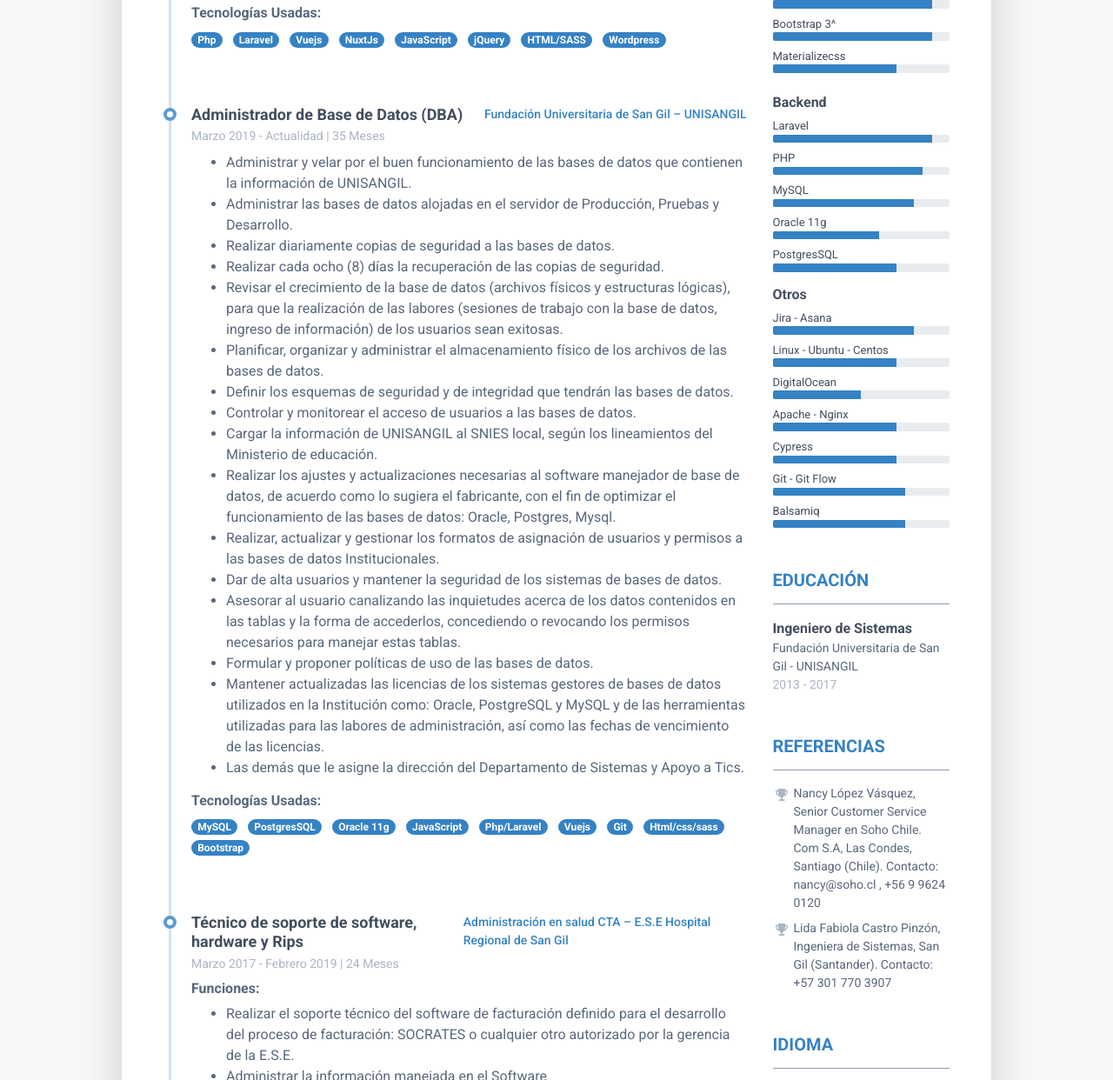
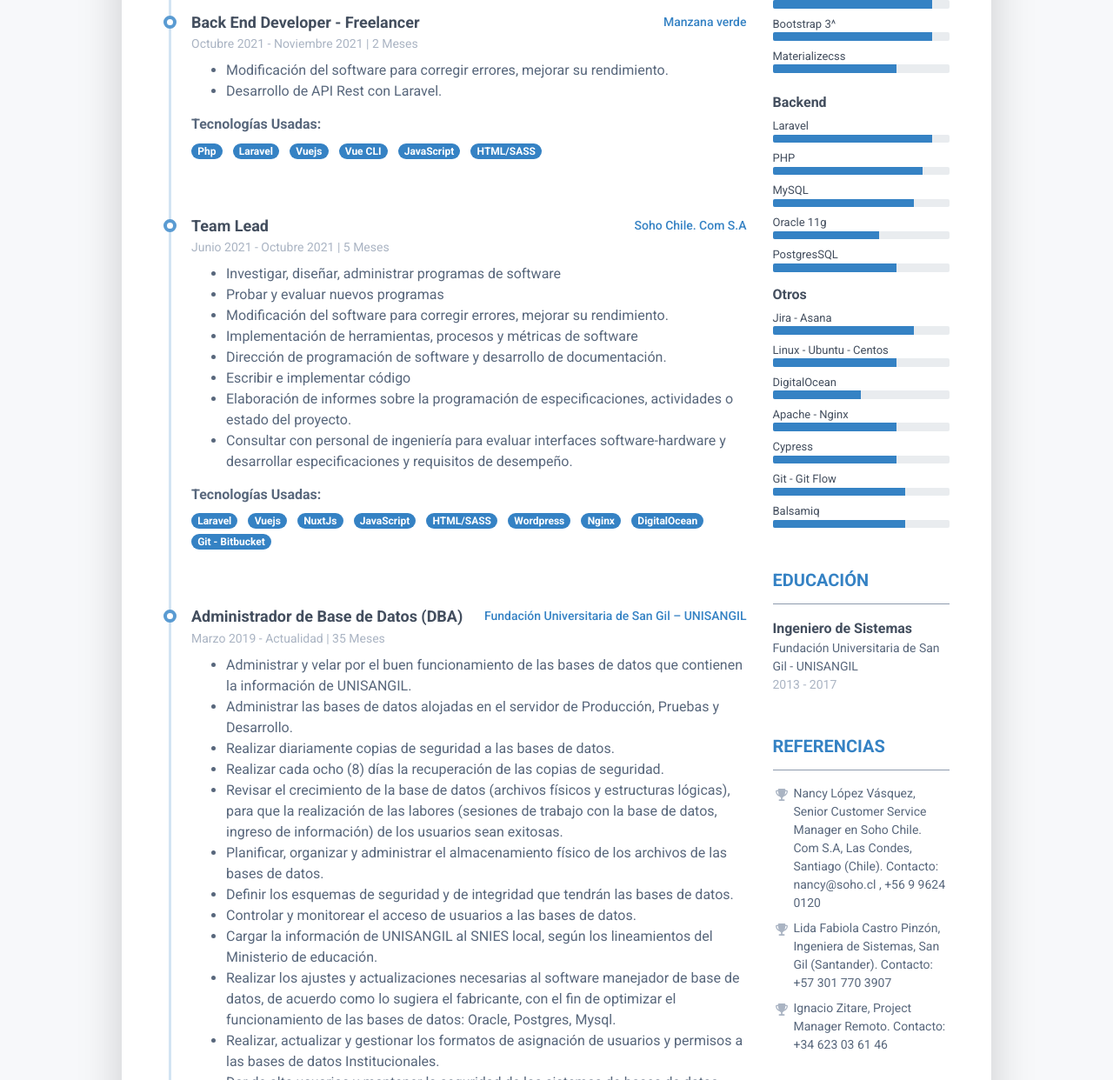
Before and after one commit to Diwarrss/cv, a website: page index.html in a window 1280 px wide. Shown: the part 845-2087 px from the top of the page at 87% size. Drawn offline with nearby package versions, Linux system fonts and the light colour scheme.

Commit message:
add new content

```diff
--- a/assets/scss/pillar-2.scss
+++ b/assets/scss/pillar-2.scss
@@ -80,7 +80,8 @@
 	color: rgba(256, 256, 256, 0.9);
 	height: 220px;
 	.picture {
-		width: 220px;
+		width: 256px;
+		object-fit: cover;
 	}
 
 	.name {
@@ -255,6 +256,7 @@
 	.resume-header .picture {
 		width: 120px;
 		@include border-radius(4px);
+		object-fit: cover;
 	}
 
 
--- a/index.html
+++ b/index.html
@@ -29,9 +29,11 @@
     <article class="resume-wrapper text-center position-relative" id="app">
 	    <div class="resume-wrapper-inner mx-auto text-left bg-white shadow-lg">
 		    <header class="resume-header pt-4 pt-md-0">
-			    <div class="media flex-column flex-md-row">
-				    <img class="mr-3 img-fluid picture mx-auto" src="assets/images/profile.jpg" alt="">
-				    <div class="media-body p-4 d-flex flex-column flex-md-row mx-auto mx-lg-0">
+			    <div class="media flex-column flex-md-row align-items-center">
+				    <div class="img-profile">
+						<img class="mr-3 img-fluid picture mx-auto" src="assets/images/profile.jpg" alt="Diego Vargas">
+					</div>
+				    <div class="media-body d-flex flex-column flex-md-row mx-auto mx-lg-0 pr-4">
 					    <div class="primary-info">
 						    <h1 class="name mt-0 mb-1 text-white text-uppercase text-uppercase">Diego Alejandro Vargas Rodriguez</h1>
 						    <div class="name mb-3">Ingeniero de Sistemas</div>
@@ -42,7 +44,7 @@
 					    </div><!--//primary-info-->
 					    <div class="secondary-info ml-md-auto my-auto">
 						    <ul class="resume-social list-unstyled">
-				                <li class="mb-3"><a href="https://www.linkedin.com/in/diego-vargas-develop/"><span class="fa-container text-center mr-2"><i class="fab fa-linkedin-in fa-fw"></i></span>linkedin.com/in/diegovargas</a></li>
+				                <li class="mb-3"><a href="https://www.linkedin.com/in/diego-vargas-develop/"><span class="fa-container text-center mr-2"><i class="fab fa-linkedin-in fa-fw"></i></span>linkedin.com</a></li>
 				                <li class="mb-3"><a href="https://github.com/Diwarrss"><span class="fa-container text-center mr-2"><i class="fab fa-github-alt fa-fw"></i></span>github.com/Diwarrs</a></li>
 				                <!-- <li class="mb-3"><a href="#"><span class="fa-container text-center mr-2"><i class="fab fa-codepen fa-fw"></i></span>codepen.io/username/</a></li> -->
 				                <li><a href="https://diego.cv.gridsoft.co/"><span class="fa-container text-center mr-2"><i class="fas fa-globe"></i></span>diego.cv.gridsoft.co</a></li>
@@ -68,16 +70,79 @@
 						    <h2 class="resume-section-title text-uppercase font-weight-bold pb-3 mb-3">Experiencia Laboral</h2>
 						    <div class="resume-section-content">
 							    <div class="resume-timeline position-relative">
+								    <article class="resume-timeline-item position-relative pb-5">
+									    <div class="resume-timeline-item-header mb-2">
+										    <div class="d-flex flex-column flex-md-row">
+										        <h3 class="resume-position-title font-weight-bold mb-1">Desarrollador Full Stack</h3>
+										        <div class="resume-company-name ml-auto"><a href="https://www.soho.cl/" target="_blank">Soho Chile. Com S.A</a></div>
+										    </div><!--//row-->
+										    <div class="resume-position-time">Noviembre 2019 - Actualidad | {{ calculateTime('2019/11/01') }}</div>
+									    </div><!--//resume-timeline-item-header-->
+									    <div class="resume-timeline-item-desc">
+											<ul>
+												<li>Desarrollo de aplicaciones web con Vuejs ( Nuxt.js ).</li>
+												<li>Desarrollo de API Rest con Laravel.</li>
+												<li>Desarrollo de paginas web con Wordpress</li>
+											</ul>
+										    <h4 class="resume-timeline-item-desc-heading font-weight-bold">Tecnologías Usadas:</h4>
+										    <ul class="list-inline">
+												<li class="list-inline-item"><span class="badge badge-primary badge-pill">Php</span></li>
+											    <li class="list-inline-item"><span class="badge badge-primary badge-pill">Laravel</span></li>
+											    <li class="list-inline-item"><span class="badge badge-primary badge-pill">Vuejs</span></li>
+												<li class="list-inline-item"><span class="badge badge-primary badge-pill">NuxtJs</span></li>
+												<li class="list-inline-item"><span class="badge badge-primary badge-pill">JavaScript</span></li>
+											    <li class="list-inline-item"><span class="badge badge-primary badge-pill">jQuery</span></li>
+											    <li class="list-inline-item"><span class="badge badge-primary badge-pill">HTML/SASS</span></li>
+											    <li class="list-inline-item"><span class="badge badge-primary badge-pill">Wordpress</span></li>
+										    </ul>
+									    </div><!--//resume-timeline-item-desc-->
+
+								    </article><!--//resume-timeline-item-->
 									<article class="resume-timeline-item position-relative pb-5">
-
+									    <div class="resume-timeline-item-header mb-2">
+										    <div class="d-flex flex-column flex-md-row">
+										        <h3 class="resume-position-title font-weight-bold mb-1">Back End Developer - Freelancer</h3>
+										        <div class="resume-company-name ml-auto">
+													<a href="https://app.manzanaverde.la/" target="_blank">Manzana verde</a>
+												</div>
+										    </div><!--//row-->
+										    <div class="resume-position-time">Octubre 2021 - Noviembre 2021 | {{ calculateTime('2021/10/01','2021/11/30') }}</div>
+									    </div><!--//resume-timeline-item-header-->
+									    <div class="resume-timeline-item-desc">
+											<ul>
+												<li>Modificación del software para corregir errores, mejorar su rendimiento.</li>
+												<li>Desarrollo de API Rest con Laravel.</li>
+											</ul>
+										    <h4 class="resume-timeline-item-desc-heading font-weight-bold">Tecnologías Usadas:</h4>
+										    <ul class="list-inline">
+												<li class="list-inline-item"><span class="badge badge-primary badge-pill">Php</span></li>
+											    <li class="list-inline-item"><span class="badge badge-primary badge-pill">Laravel</span></li>
+											    <li class="list-inline-item"><span class="badge badge-primary badge-pill">Vuejs</span></li>
+												<li class="list-inline-item"><span class="badge badge-primary badge-pill">Vue CLI</span></li>
+												<li class="list-inline-item"><span class="badge badge-primary badge-pill">JavaScript</span></li>
+											    <li class="list-inline-item"><span class="badge badge-primary badge-pill">HTML/SASS</span></li>
+										    </ul>
+									    </div><!--//resume-timeline-item-desc-->
+								    </article><!--//resume-timeline-item-->
+								    <article class="resume-timeline-item position-relative pb-5">
 									    <div class="resume-timeline-item-header mb-2">
 										    <div class="d-flex flex-column flex-md-row">
 										        <h3 class="resume-position-title font-weight-bold mb-1">Team Lead</h3>
 										        <div class="resume-company-name ml-auto"><a href="https://www.soho.cl/" target="_blank">Soho Chile. Com S.A</a></div>
 										    </div><!--//row-->
-										    <div class="resume-position-time">Junio 2021 - Actualidad | {{ calculateTime('2021/06/01') }}</div>
+										    <div class="resume-position-time">Junio 2021 - Octubre 2021 | {{ calculateTime('2021/06/01', '2021/10/01') }}</div>
 									    </div><!--//resume-timeline-item-header-->
 									    <div class="resume-timeline-item-desc">
+											<ul>
+												<li>Investigar, diseñar, administrar programas de software</li>
+												<li>Probar y evaluar nuevos programas</li>
+												<li>Modificación del software para corregir errores, mejorar su rendimiento.</li>
+												<li>Implementación de herramientas, procesos y métricas de software</li>
+												<li>Dirección de programación de software y desarrollo de documentación.</li>
+												<li>Escribir e implementar código</li>
+												<li>Elaboración de informes sobre la programación de especificaciones, actividades o estado del proyecto.</li>
+												<li>Consultar con personal de ingeniería para evaluar interfaces software-hardware y desarrollar especificaciones y requisitos de desempeño.</li>
+											</ul>
 										    <h4 class="resume-timeline-item-desc-heading font-weight-bold">Tecnologías Usadas:</h4>
 										    <ul class="list-inline">
 											    <li class="list-inline-item"><span class="badge badge-primary badge-pill">Laravel</span></li>
@@ -93,42 +158,6 @@
 									    </div><!--//resume-timeline-item-desc-->
 
 								    </article>
-								    <article class="resume-timeline-item position-relative pb-5">
-
-									    <div class="resume-timeline-item-header mb-2">
-										    <div class="d-flex flex-column flex-md-row">
-										        <h3 class="resume-position-title font-weight-bold mb-1">Desarrollador Full Stack</h3>
-										        <div class="resume-company-name ml-auto"><a href="https://www.soho.cl/" target="_blank">Soho Chile. Com S.A</a></div>
-										    </div><!--//row-->
-										    <div class="resume-position-time">Noviembre 2019 - Actualidad | {{ calculateTime('2019/11/01') }}</div>
-									    </div><!--//resume-timeline-item-header-->
-									    <div class="resume-timeline-item-desc">
-										    <!-- <ul>
-												<li>Desarrollo de actividades .</li>
-										    </ul> -->
-										    <!-- <h4 class="resume-timeline-item-desc-heading font-weight-bold">Logros:</h4>
-										    <p>Praesentium voluptatum deleniti atque corrupti quos dolores et quas molestias excepturi sint occaecati cupiditate non provident.</p>
-										    <ul>
-											    <li>Lorem ipsum dolor sit amet, 80% consectetuer adipiscing elit.</li>
-											    <li>At vero eos et accusamus et iusto odio dignissimos.</li>
-											    <li>Blanditiis praesentium voluptatum deleniti atque corrupti.</li>
-											    <li>Maecenas tempus tellus eget.</li>
-										    </ul> -->
-										    <h4 class="resume-timeline-item-desc-heading font-weight-bold">Tecnologías Usadas:</h4>
-										    <ul class="list-inline">
-												<li class="list-inline-item"><span class="badge badge-primary badge-pill">Php</span></li>
-											    <li class="list-inline-item"><span class="badge badge-primary badge-pill">Laravel</span></li>
-											    <li class="list-inline-item"><span class="badge badge-primary badge-pill">Vuejs</span></li>
-												<li class="list-inline-item"><span class="badge badge-primary badge-pill">NuxtJs</span></li>
-												<li class="list-inline-item"><span class="badge badge-primary badge-pill">JavaScript</span></li>
-											    <li class="list-inline-item"><span class="badge badge-primary badge-pill">jQuery</span></li>
-											    <li class="list-inline-item"><span class="badge badge-primary badge-pill">HTML/SASS</span></li>
-											    <li class="list-inline-item"><span class="badge badge-primary badge-pill">Wordpress</span></li>
-										    </ul>
-									    </div><!--//resume-timeline-item-desc-->
-
-								    </article><!--//resume-timeline-item-->
-
 								    <article class="resume-timeline-item position-relative pb-5">
 
 									    <div class="resume-timeline-item-header mb-2">
@@ -407,11 +436,11 @@
 								        <!-- <div class="resume-award-name">Award Name Lorem</div> -->
 								        <div class="resume-award-desc">Lida Fabiola Castro Pinzón, Ingeniera de Sistemas, San Gil (Santander). Contacto: +57 301 770 3907</div>
 								    </li>
-								    <!-- <li class="mb-0 pl-4 position-relative">
+								    <li class="mb-2 pl-4 position-relative">
 								        <i class="resume-award-icon fas fa-trophy position-absolute" data-fa-transform="shrink-2"></i>
-								        <div class="resume-award-name">Award Name Ipsum</div>
-								        <div class="resume-award-desc">Award desc goes here, ultricies nec, pellentesque.</div>
-								    </li> -->
+								        <!-- <div class="resume-award-name">Award Name Lorem</div> -->
+								        <div class="resume-award-desc">Ignacio Zitare, Project Manager Remoto. Contacto: +34 623 03 61 46</div>
+								    </li>
 							    </ul>
 						    </div>
 					    </section><!--//interests-section-->
```
Also changed, not shown: assets/css/pillar-2.css, assets/images/profile.jpg.
